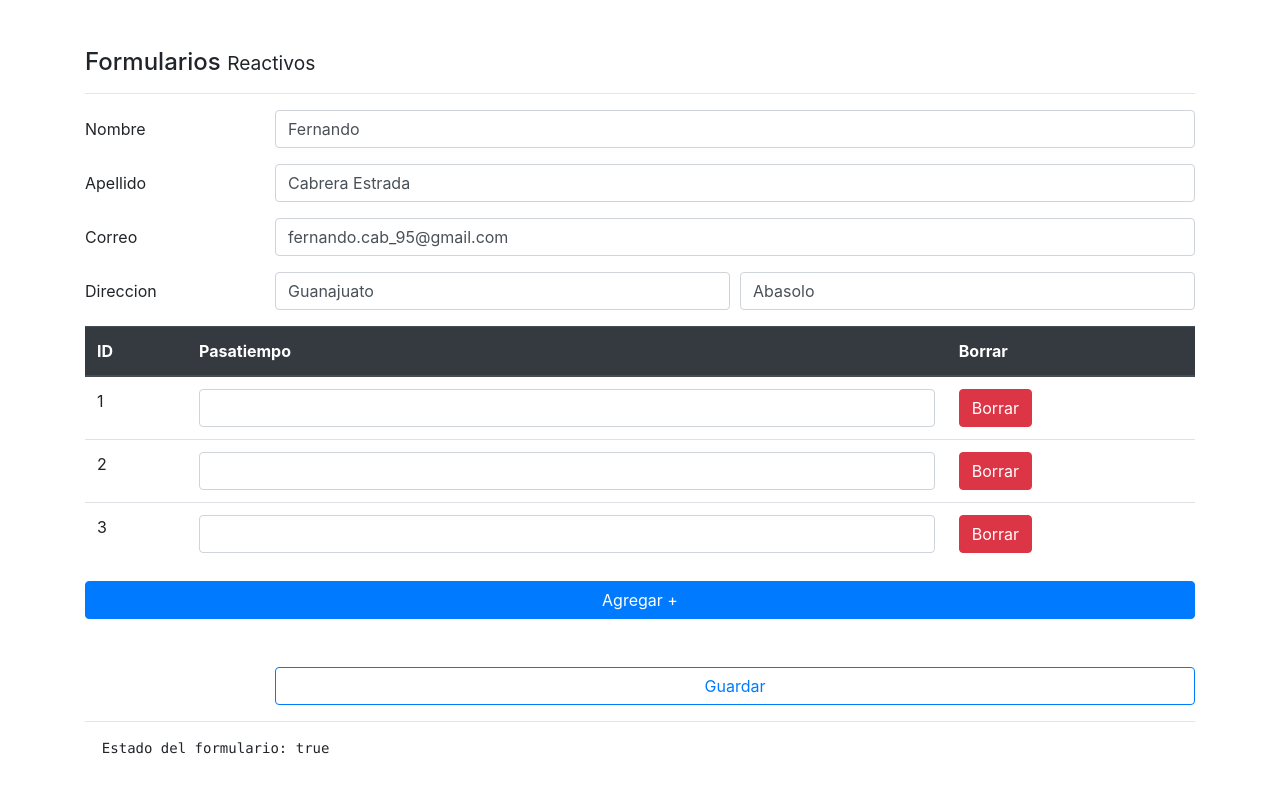
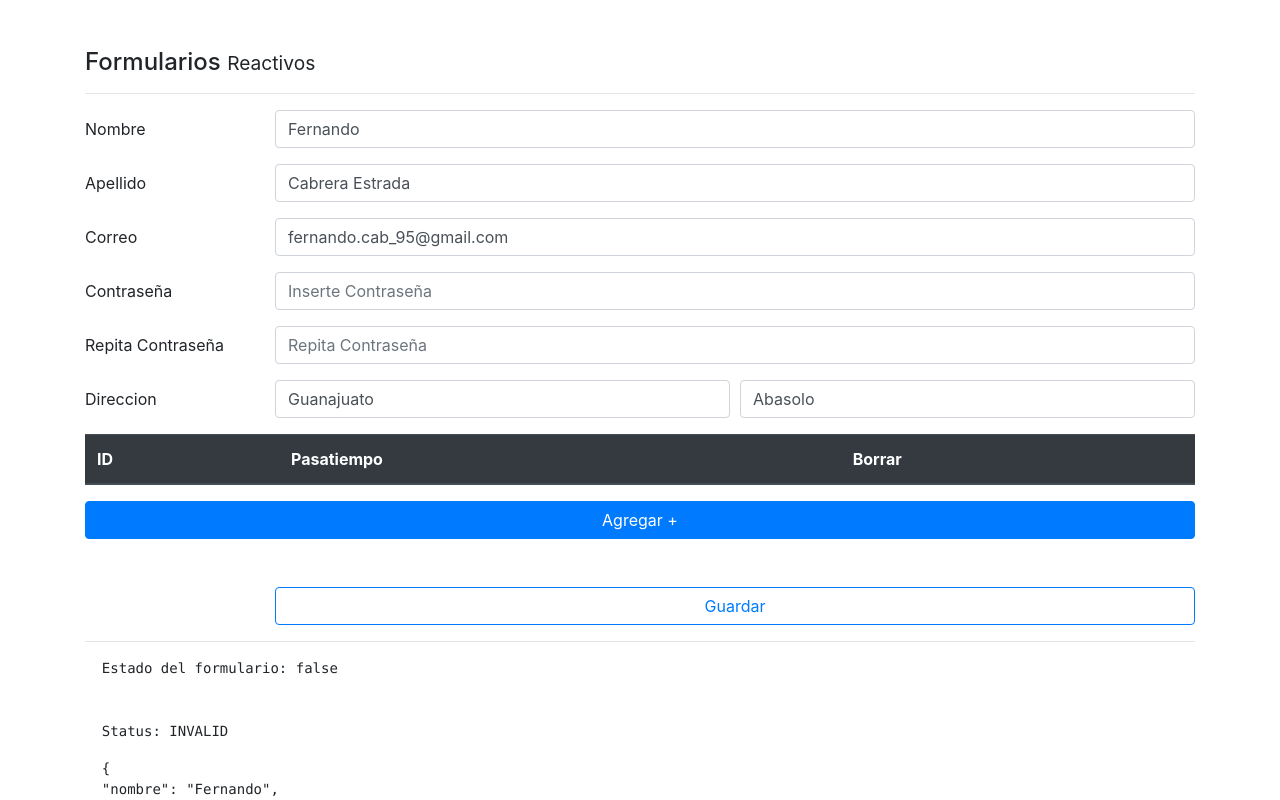
Before and after one commit to SalkMao55/Udemy_Angular_ReactiveForms, an Angular app: page /reactivo in a window 1280 px wide. Shown: the top 800 px of the page. Built offline with nearby package versions, Linux system fonts and the light colour scheme.

Commit message:
Reactivo: Validar que el password2 sea igual al password1

```diff
--- a/src/app/pages/reactive/reactive.component.html
+++ b/src/app/pages/reactive/reactive.component.html
@@ -46,7 +46,37 @@
              formControlName="correo"
              [class.is-invalid]="correoNoValido">
       <small *ngIf="correoNoValido" class="text-danger" >
-        Ingrese el Correo
+        Ingrese la contraseña
+      </small>
+    </div>
+  </div>
+  <!-- Seccion para contraseña -->
+  <div class="form-group row">
+    <label class="col-2 col-form-label">Contraseña</label>
+    <div class="col">
+
+      <input class="form-control"
+             type="password"
+             placeholder="Inserte Contraseña"
+             formControlName="pass1"
+             [class.is-invalid]="pass1NoValido" >
+      <small *ngIf="pass1NoValido" class="text-danger" >
+        Ingrese la contraseña
+      </small>
+    </div>
+  </div>
+
+  <div class="form-group row">
+    <label class="col-2 col-form-label">Repita Contraseña</label>
+    <div class="col">
+
+      <input class="form-control"
+             type="password"
+             placeholder="Repita Contraseña"
+             formControlName="pass2"
+             [class.is-invalid]="pass2NoValido" >
+      <small *ngIf="pass2NoValido" class="text-danger" >
+        No Coinciden las Contraseña
       </small>
     </div>
   </div>
--- a/src/app/pages/reactive/reactive.component.ts
+++ b/src/app/pages/reactive/reactive.component.ts
@@ -43,10 +43,22 @@
   }
 
   //Getter para hacer referencia al formARRAY
-
   get pasatiempos() {
     return this.forma.get('pasatiempos') as FormArray;
   }
+
+  //Getter para Passwords
+
+  get pass1NoValido() {
+    return this.forma.get('pass1')?.invalid && this.forma.get('pass1')?.touched;
+  }
+
+  get pass2NoValido() {
+    const pass1 = this.forma.get('pass1').value;
+    const pass2 = this.forma.get('pass2').value;
+    return pass1 === pass2 ? false : true;
+  }
+
 
 
 
@@ -58,13 +70,16 @@
       nombre:     ['',[Validators.required,Validators.minLength(5)]],
       apellido:   ['',[Validators.required,this.validadores.noHerrera]],
       correo:     ['',[Validators.required,Validators.pattern('[a-z0-9._%+-]+@[a-z0-9.-]+\.[a-z]{2,3}$')]],
+      pass1:      ['',Validators.required],
+      pass2:      ['',Validators.required],
       direccion:  this.fb.group({
         distrito:  ['',Validators.required],
         ciudad  :  ['',Validators.required],
       }),
-      pasatiempos: this.fb.array([
-        [],[],[]
-      ])
+      pasatiempos: this.fb.array([])
+    },{//Seccion para Validaciones hacia el Formulario
+      //Los validadores de formulario, las funciones DEBEN RETORNAR UNA FUNCION
+      validators:  this.validadores.passwordsIguales('pass1','pass2')
     });
   }
 
--- a/src/app/services/validadores.service.ts
+++ b/src/app/services/validadores.service.ts
@@ -1,6 +1,6 @@
 import { NULL_EXPR } from '@angular/compiler/src/output/output_ast';
 import { Injectable } from '@angular/core';
-import { FormControl } from '@angular/forms';
+import { FormControl, FormGroup } from '@angular/forms';
 
 @Injectable({
   providedIn: 'root'
@@ -24,4 +24,20 @@
 
   }
 
+  //Metodo para validar que las contraseñas sean iguales
+  passwordsIguales( pass1Name: string, pass2Name: string ){
+    //Funcion para Formulario, retorna la siguiente funcion
+    return ( formGroup: FormGroup ) =>{ //La funcion retorna un FormGroup (para asignar valores al que llamo la funcion)
+      //Hacer referencia a ambos controles del FormGroup
+      const pass1Control = formGroup.controls[pass1Name];
+      const pass2Control = formGroup.controls[pass2Name];
+      //Validar
+      if ( pass1Control.value === pass2Control.value ) {
+        pass2Control.setErrors(null);
+      }else{
+        pass2Control.setErrors({ noEsIgual: true });
+      }
+    }
+  }
+
 }
```
